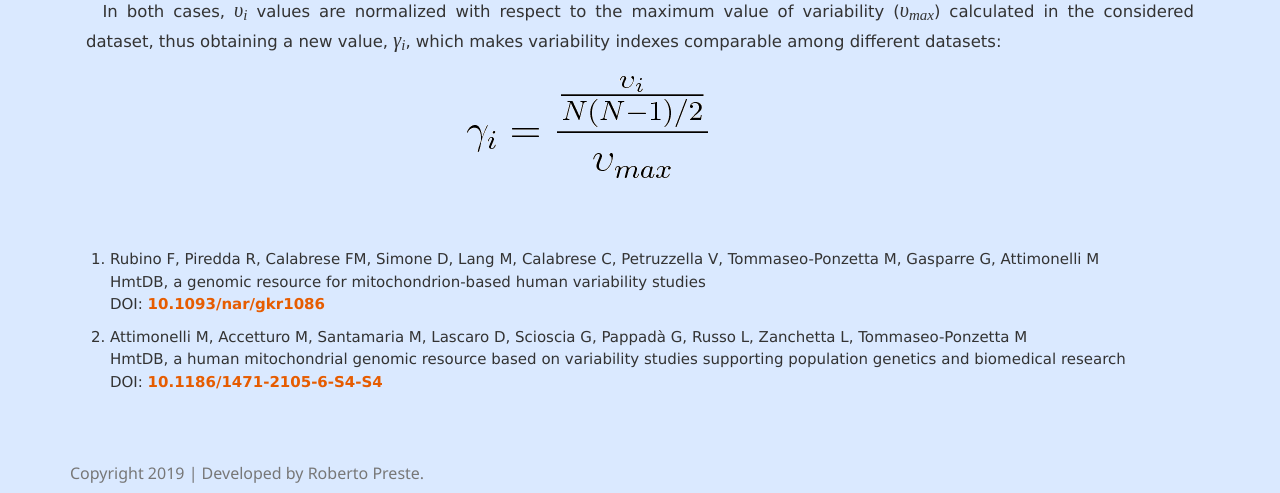
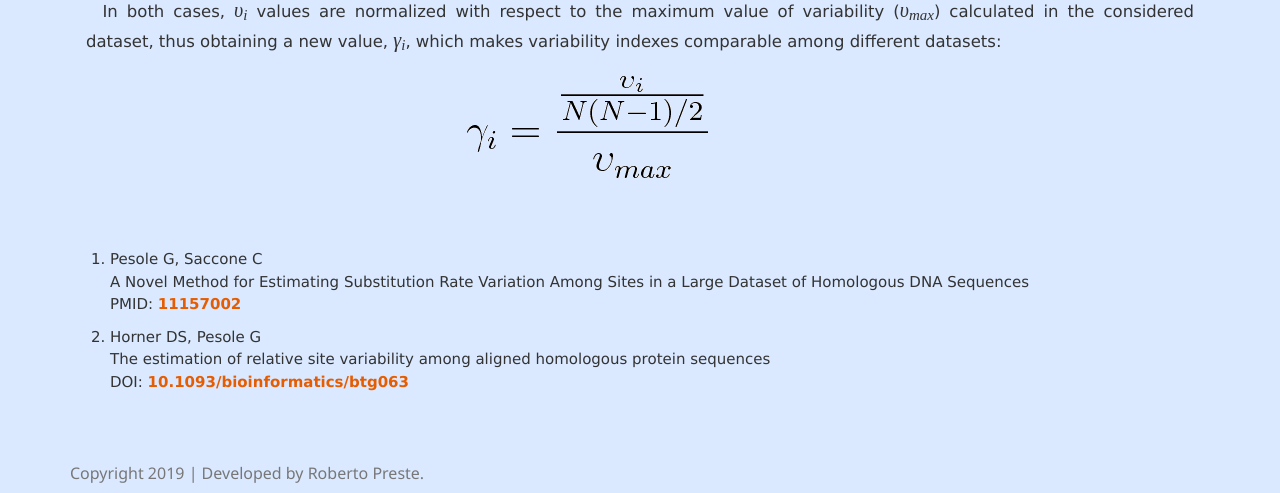
Before and after one commit to robertopreste/HmtDB, a Flask app: page /siteVariability in a window 1280 px wide. Shown: the part 707-1200 px from the top of the page. Run offline with Flask 2, Linux system fonts and the light colour scheme; parts of the project's set-up code (start-up, migrations or seed data) failed here and were passed over; some libraries are stand-ins or nearby versions.

Commit message:
Fix sitevar citations and stats individual types

```diff
--- a/app/templates/siteVariability.html
+++ b/app/templates/siteVariability.html
@@ -45,14 +45,14 @@
             <br><br>
             <ol>
                 <li>
-                    <p>Rubino F, Piredda R, Calabrese FM, Simone D, Lang M, Calabrese C, Petruzzella V, Tommaseo-Ponzetta M, Gasparre G, Attimonelli M <br>
-                    HmtDB, a genomic resource for mitochondrion-based human variability studies <br>
-                    DOI: <a href="https://doi.org/10.1093/nar/gkr1086" title="DOI" target="_blank">10.1093/nar/gkr1086</a></p>
+                    <p>Pesole G, Saccone C <br>
+                    A Novel Method for Estimating Substitution Rate Variation Among Sites in a Large Dataset of Homologous DNA Sequences <br>
+                    PMID: <a href="https://www.genetics.org/content/157/2/859" title="Link" target="_blank">11157002</a></p>
                 </li>
                 <li>
-                    <p>Attimonelli M, Accetturo M, Santamaria M, Lascaro D, Scioscia G, Pappad&agrave; G, Russo L, Zanchetta L, Tommaseo-Ponzetta M <br>
-                    HmtDB, a human mitochondrial genomic resource based on variability studies supporting population genetics and biomedical research <br>
-                    DOI: <a href="https://doi.org/10.1186/1471-2105-6-S4-S4" title="DOI" target="_blank">10.1186/1471-2105-6-S4-S4</a></p>
+                    <p>Horner DS, Pesole G <br>
+                    The estimation of relative site variability among aligned homologous protein sequences <br>
+                    DOI: <a href="https://doi.org/10.1093/bioinformatics/btg063" title="DOI" target="_blank">10.1093/bioinformatics/btg063</a></p>
                 </li>
             </ol>
         </div>
--- a/app/templates/stats.html
+++ b/app/templates/stats.html
@@ -105,13 +105,13 @@
                         {% for cont in ["Africa", "America", "Asia", "Europe", "Oceania", "Undefined Continent", "All Continents"] %}
                             <tr>
                                 <td class="w3-center" rowspan="2" style="vertical-align: middle">{{ cont }}</td>
-                                <td class="w3-center" style="vertical-align: middle">Normal</td>
+                                <td class="w3-center" style="vertical-align: middle">Healthy</td>
                                 <td class="w3-center" style="vertical-align: middle">{{ worlddict[cont]["N"][0] }}</td>
                                 <td class="w3-center" style="vertical-align: middle">{{ worlddict[cont]["N"][1] }}</td>
                                 <td class="w3-center" style="vertical-align: middle">{{ worlddict[cont]["N"][2] }}</td>
                             </tr>
                             <tr>
-                                <td class="w3-center" style="vertical-align: middle">Patient</td>
+                                <td class="w3-center" style="vertical-align: middle">Pathologic</td>
                                 <td class="w3-center" style="vertical-align: middle">{{ worlddict[cont]["P"][0] }}</td>
                                 <td class="w3-center" style="vertical-align: middle">{{ worlddict[cont]["P"][1] }}</td>
                                 <td class="w3-center" style="vertical-align: middle">{{ worlddict[cont]["P"][2] }}</td>
```
